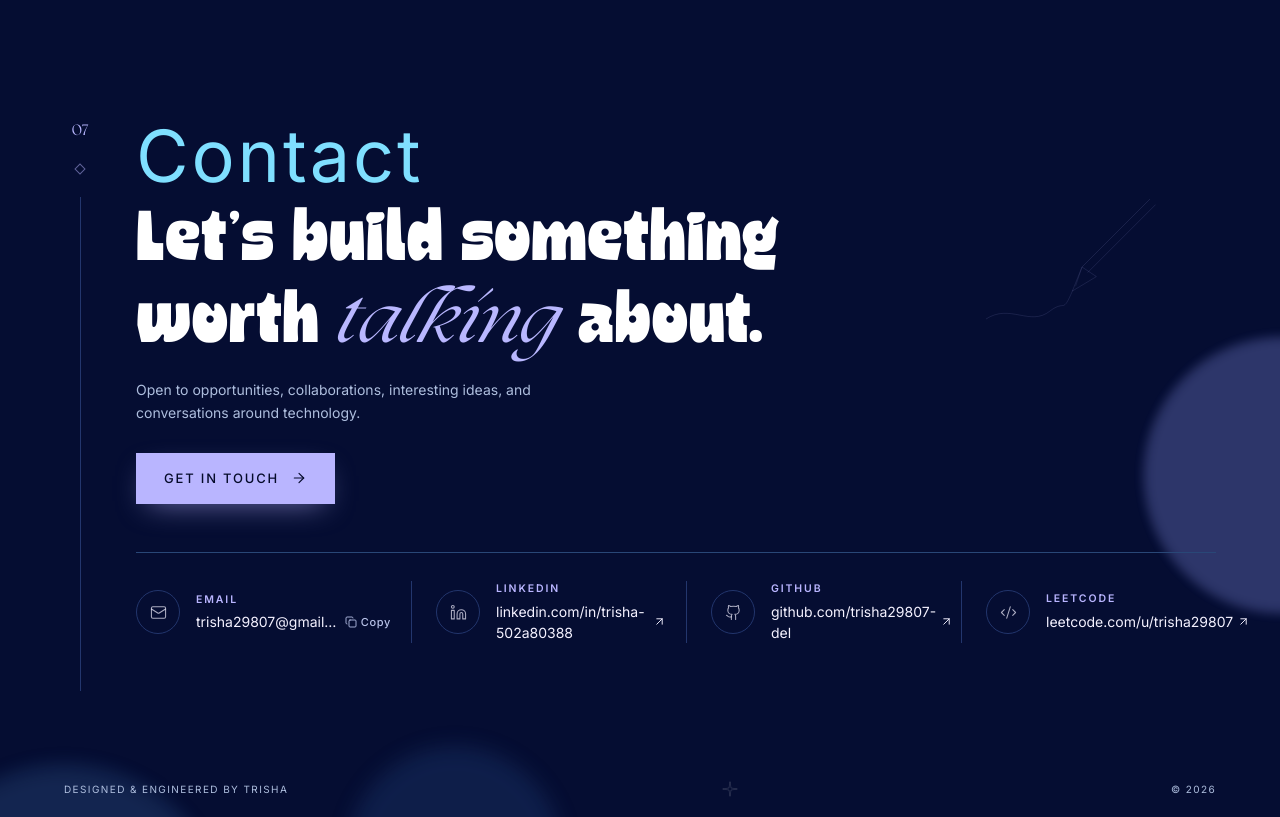
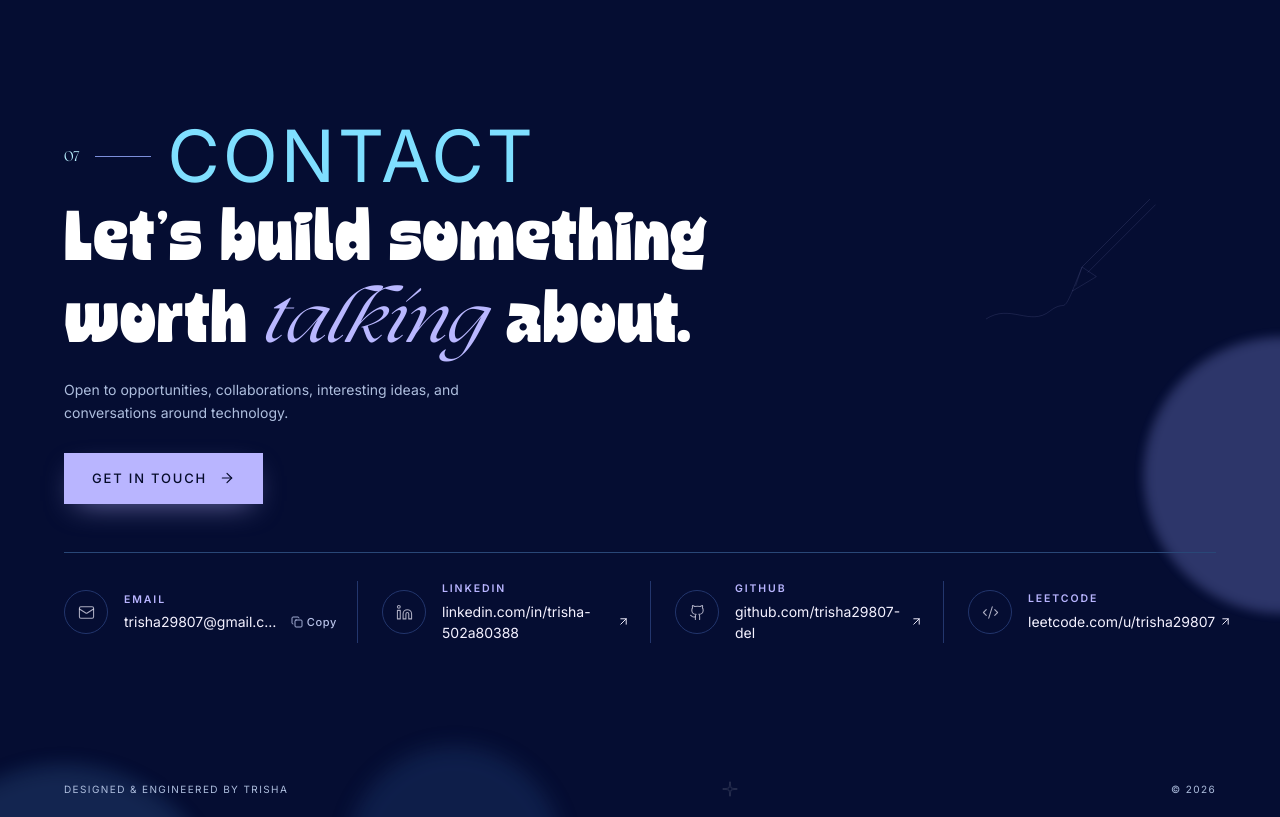
Before and after one commit to trisha29807-del/Portfolio-Trisha, a React (Vite) app: page / in a window 1280 px wide. Shown: the part 6210-7027 px from the top of the page. Built offline with nearby package versions, Linux system fonts and the light colour scheme; the HTML template or start-up script is replaced by a standard one.

Commit message:
Match section title structure across portfolio

```diff
--- a/src/components/Contact/ContactSection.tsx
+++ b/src/components/Contact/ContactSection.tsx
@@ -26,31 +26,22 @@ export function ContactSection() {
 
       <div className="container-editorial relative py-6 sm:py-8">
         <div className="flex gap-6 sm:gap-10">
-          {/* left rail — number, vertical line, marker */}
-          <motion.div
-            initial="hidden"
-            whileInView="show"
-            viewport={{ once: true, margin: "-15% 0px" }}
-            variants={fadeUp}
-            className="relative flex w-6 shrink-0 flex-col items-center sm:w-8"
-          >
-            <span className="font-seasons text-[15px] text-[#B9B7FF] dark:text-[#B9B7FF]">07</span>
-            <span className="mt-6 h-2 w-2 rotate-45 border border-[#B9B7FF]/50 dark:border-[#B9B7FF]/50" />
-            <span className="mt-6 w-px flex-1 bg-day-border dark:bg-night-border" />
-          </motion.div>
-
           {/* main content */}
           <div className="min-w-0 flex-1 pb-10 sm:pb-12">
-            <motion.span
+            <motion.div
               initial="hidden"
               whileInView="show"
               custom={0.05}
               viewport={{ once: true, margin: "-15% 0px" }}
               variants={fadeUp}
-              className="inline-block font-curve-retro text-[clamp(2.5rem,6vw,4.5rem)] leading-[1.03] tracking-[0.04em] text-[#7FDFFF]"
+              className="flex items-center gap-4 text-[#B9F0FF]"
             >
-              Contact
-            </motion.span>
+              <span className="font-seasons text-sm">07</span>
+              <span className="h-px w-14 bg-[#7C8EDB]" />
+              <span className="font-curve-retro text-[clamp(2.5rem,6vw,4.5rem)] leading-[1.03] tracking-[0.04em] text-[#7FDFFF]">
+                CONTACT
+              </span>
+            </motion.div>
 
             <motion.h2
               initial="hidden"
```
